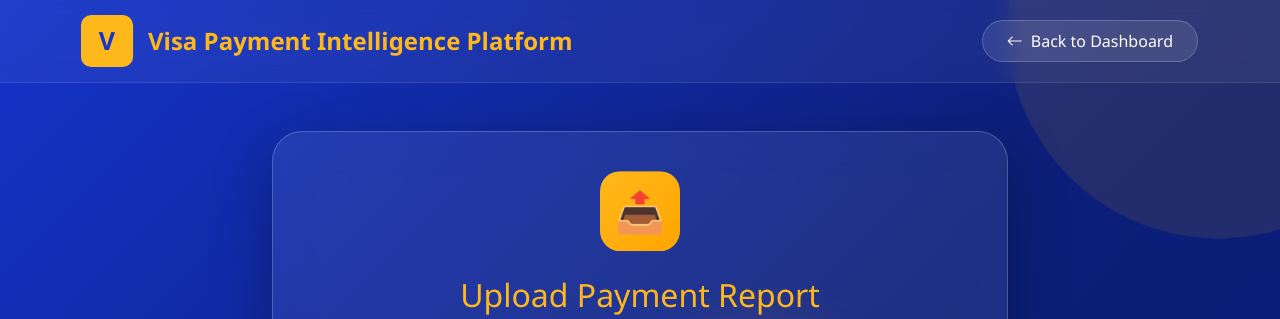
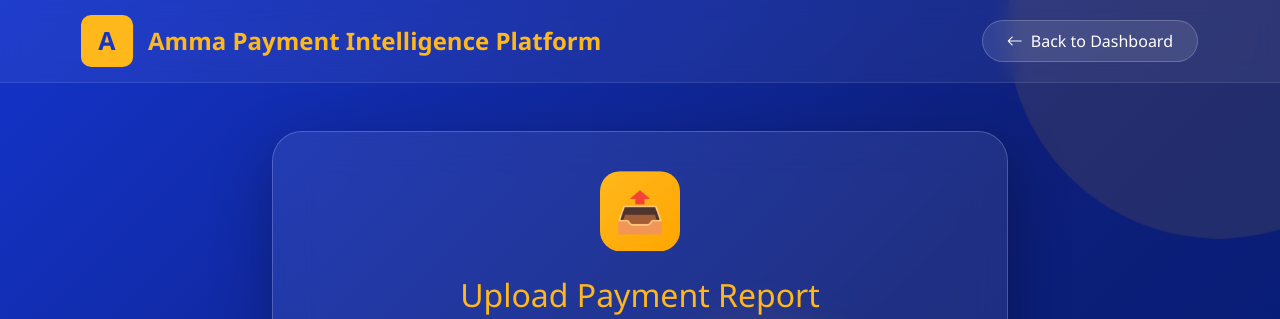
Before and after one commit to Airboeingbus/financial-sustainability-ai, a Flask app: page / in a window 1280 px wide. Shown: the top 319 px of the page. Run offline with Flask 3, Linux system fonts and the light colour scheme; some libraries are stand-ins or nearby versions.

Commit message:
Update frontend/templates/upload.html

```diff
--- a/frontend/templates/upload.html
+++ b/frontend/templates/upload.html
@@ -3,7 +3,7 @@
 <head>
   <meta charset="UTF-8">
   <meta name="viewport" content="width=device-width, initial-scale=1.0">
-  <title>Visa Payment Intelligence Platform</title>
+  <title>Amma Payment Intelligence Platform</title>
   <link href="https://cdnjs.cloudflare.com/ajax/libs/bootstrap/5.3.2/css/bootstrap.min.css" rel="stylesheet">
   <link href="https://cdnjs.cloudflare.com/ajax/libs/bootstrap-icons/1.11.1/font/bootstrap-icons.min.css" rel="stylesheet">
   <style>
@@ -474,8 +474,8 @@
     <div class="container py-3">
       <div class="d-flex flex-column flex-md-row justify-content-between align-items-center gap-3">
         <div class="d-flex align-items-center gap-3">
-          <div class="logo-icon">V</div>
-          <h1 class="logo-text">Visa Payment Intelligence Platform</h1>
+          <div class="logo-icon">A</div>
+          <h1 class="logo-text">Amma Payment Intelligence Platform</h1>
         </div>
         <a href="/dashboard" class="btn btn-nav" onclick="event.preventDefault(); window.location.href='/dashboard';">
           <i class="bi bi-arrow-left me-2"></i>Back to Dashboard
```
